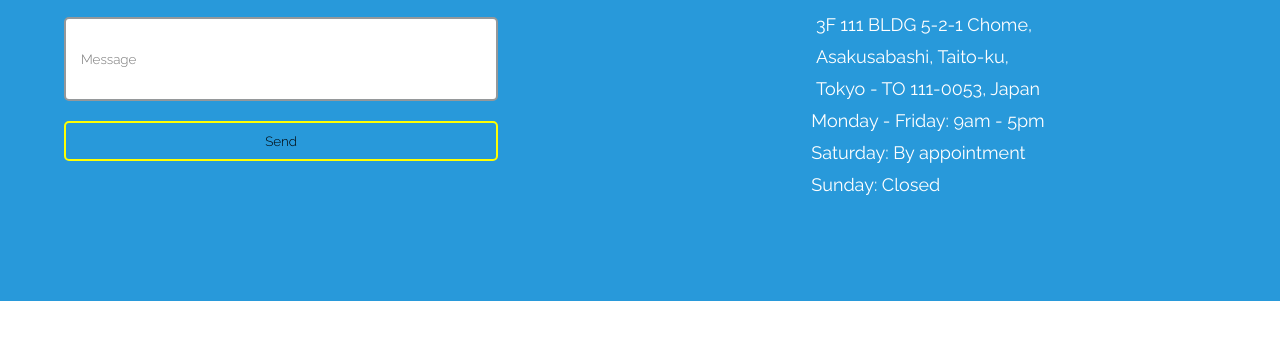
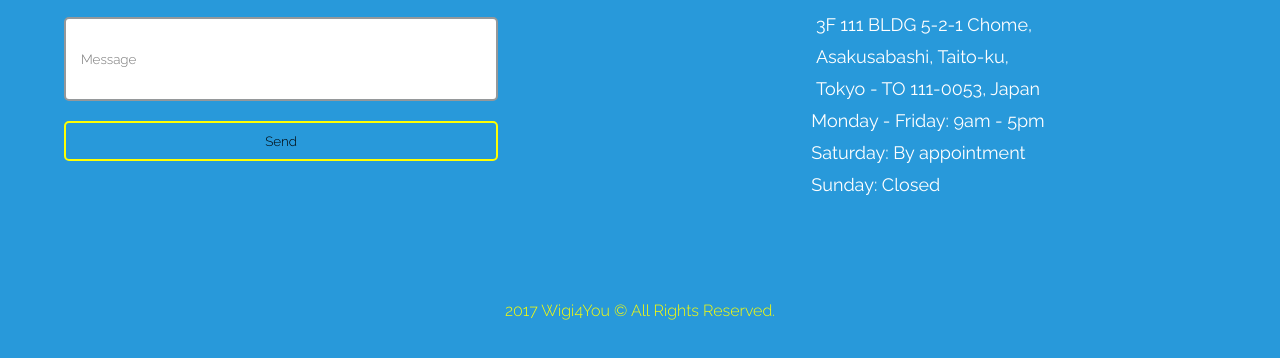
Before and after one commit to Coffalmer/Wigi4You, a plain HTML site: page index.html in a window 1280 px wide. Shown: the part 3826-4184 px from the top of the page. Before the commit the page ends 4127 px from the top, so only its background shows below. Drawn offline with Linux system fonts and the light colour scheme.

Commit message:
add sample footer

```diff
--- a/css/style.css
+++ b/css/style.css
@@ -395,6 +395,7 @@ h1, p {
 .contact {
 	background-color: #2899DA;
 	padding: 100px 5%;
+	padding-bottom: 50px;
 }
 
 .contact h1 {
@@ -405,6 +406,15 @@ h1, p {
 	text-shadow: 0px 3px 6px rgba(0, 0, 0, 0.16);
 	text-align: center;
 	margin-bottom: 50px;
+}
+
+#footer {
+	color: #FFFF02;
+	font-size: 16px;
+	line-height: 20px;
+	font-weight: 300;
+	text-align: center;
+	margin-top: 100px;
 }
 
 .contact__content {
--- a/index.html
+++ b/index.html
@@ -144,6 +144,7 @@
 				</div>
 			</div>
 		</div>
+		<p id="footer">2017 Wigi4You © All Rights Reserved.</p>
 	</div>
 </body>
 </html>
```
